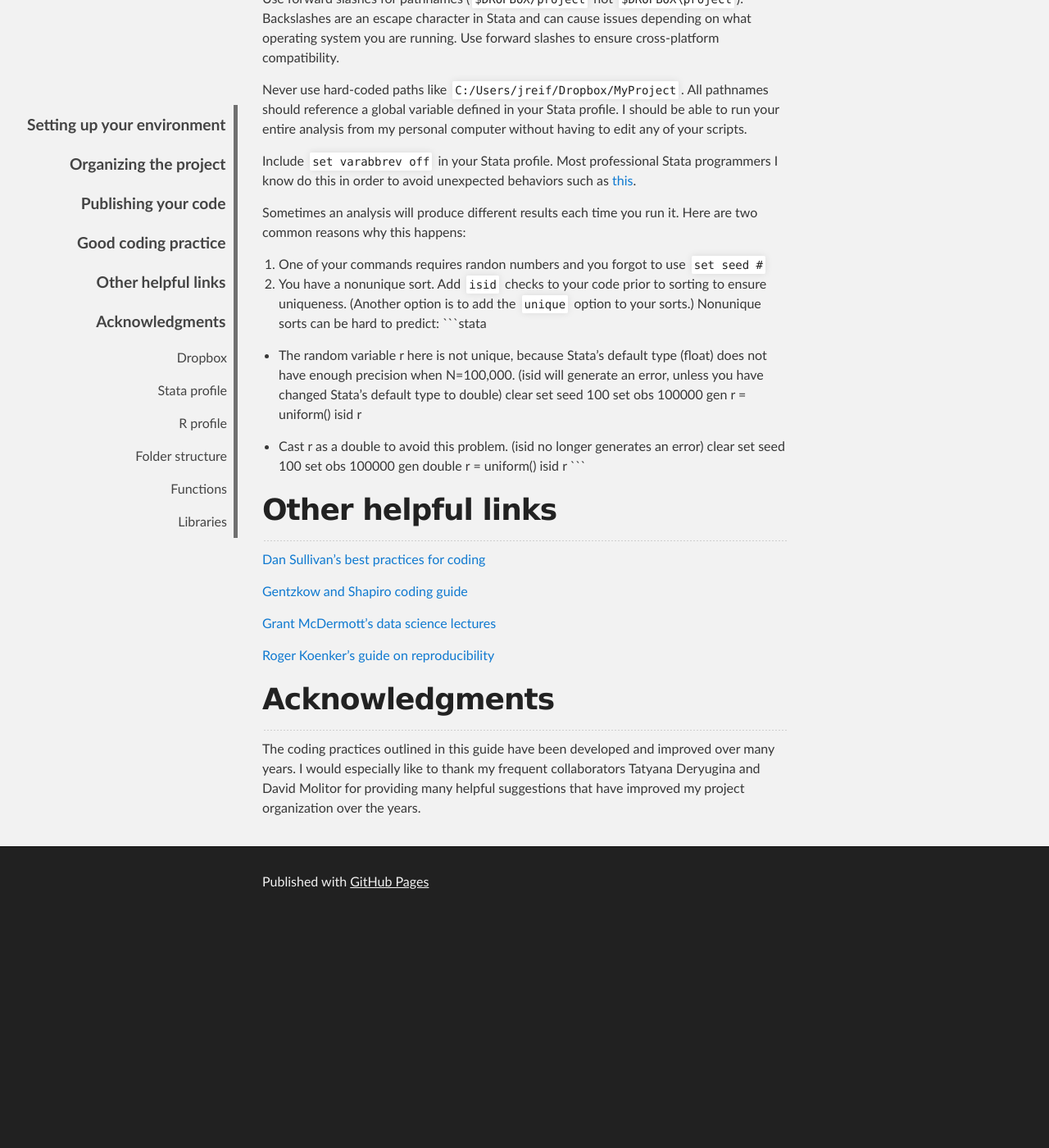
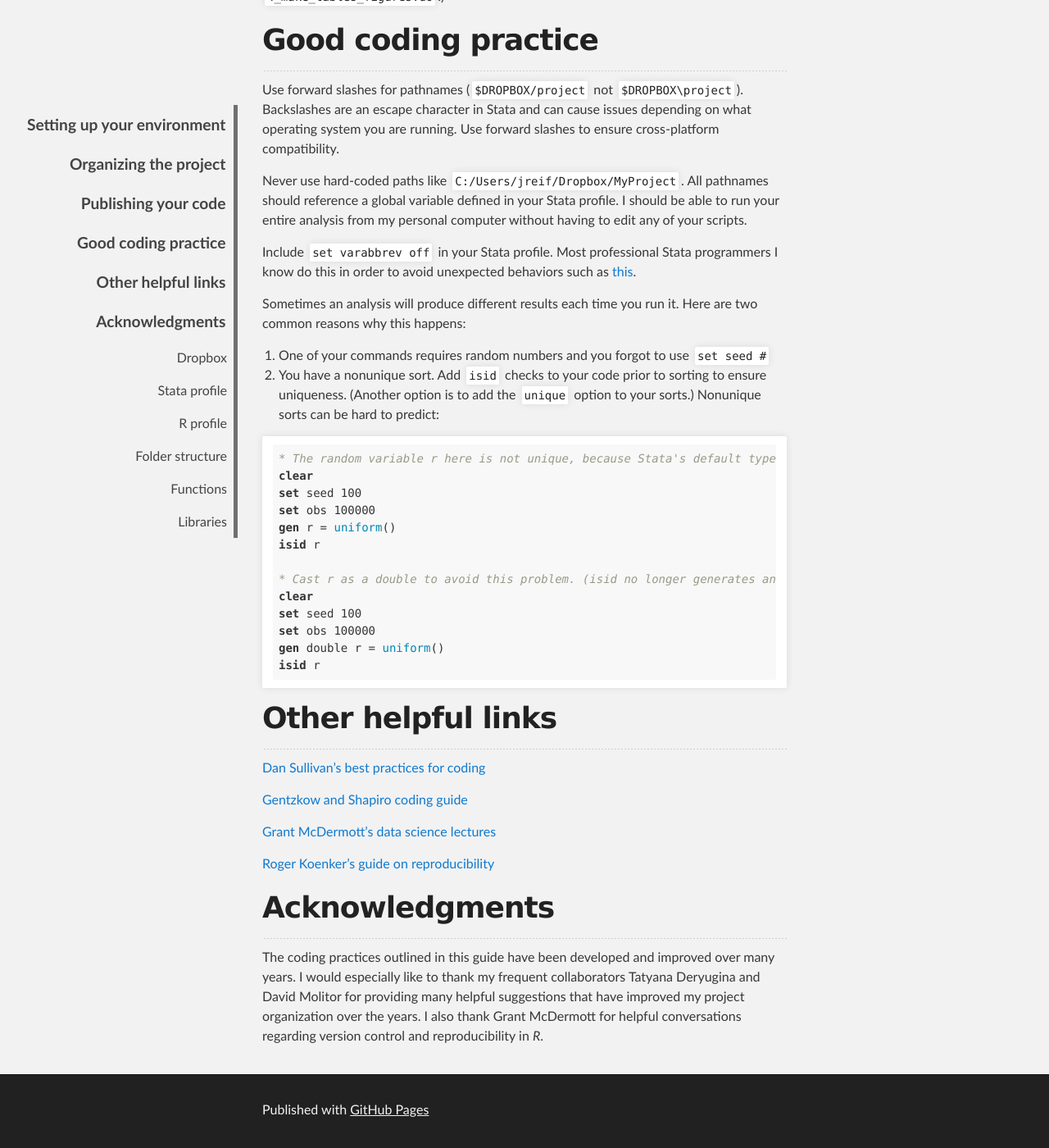
Before and after one commit to maskegger/guide, a Jekyll site: the page built from index.md, in a window 1280 px wide and 1400 px high, scrolled down 5998 px. Shown: the whole window at 82% size. Built offline with Jekyll 4.4.1, drawn with Linux system fonts in a browser that asks for light colours; before the commit the page ends 7120 px from its top, so only the background shows below that; some of the changed text lies outside the part shown.

Commit message:
Updated page description

````diff
--- a/_layouts/default.html
+++ b/_layouts/default.html
@@ -19,7 +19,7 @@
 
           <div class="header_container">
             <h1 id="project_title">{{ site.title | default: site.github.repository_name }}</h1>
-            <h2 id="project_tagline">{{ site.description | default: site.github.project_tagline }}</h2>
+            <h2 id="project_tagline">{{ page.description | default: site.github.project_tagline }}</h2>
           </div>
           <nav id="header_nav">
             {% if site.github.is_project_page %}
--- a/index.md
+++ b/index.md
@@ -59,6 +59,8 @@ In this example I have defined the location of only one project, `MyProject`. In
 <img src="/assets/guide/stata_profile.PNG" width="50%" title="Stata profile">
 
 ## *R* profile
+
+I write more than 99% of my code Stata, including C++ plugins such as [strgroup](https://github.com/reifjulian/strgroup). On occasion, I will make use of a routine in *R* that is not available in Stata (e.g., [XGBoost](https://xgboost.readthedocs.io/en/latest/)). It is therefore convenient to setup an *R* environment that is consistent with the Stata environment.
 
 *R* automatically runs `Rprofile.site` upon launch. On Windows, this file is located in the `C:/Program Files/R/R-n.n.n/etc` directory.  Alternatively you can store these settings in .Rprofile, which is run after Rprofile.site. Type `.libPaths()` at the R prompt to view a list of the paths for your particular computer.
 
@@ -198,10 +200,10 @@ Never use hard-coded paths like `C:/Users/jreif/Dropbox/MyProject`. All pathname
 Include `set varabbrev off` in your Stata profile.  Most professional Stata programmers I know do this in order to avoid unexpected behaviors such as [this](https://www.ifs.org.uk/docs/stata_gotchasJan2014.pdf).
 
 Sometimes an analysis will produce different results each time you run it. Here are two common reasons why this happens:
-1. One of your commands requires randon numbers and you forgot to use `set seed #`
+1. One of your commands requires random numbers and you forgot to use `set seed #`
 1. You have a nonunique sort. Add `isid` checks to your code prior to sorting to ensure uniqueness. (Another option is to add the `unique` option to your sorts.) Nonunique sorts can be hard to predict:
+
 ```stata
-
 * The random variable r here is not unique, because Stata's default type (float) does not have enough precision when N=100,000. (isid will generate an error, unless you have changed Stata's default type to double)
 clear
 set seed 100
@@ -235,4 +237,4 @@ isid r
 # Acknowledgments
 -----------
 
-The coding practices outlined in this guide have been developed and improved over many years. I would especially like to thank my frequent collaborators Tatyana Deryugina and David Molitor for providing many helpful suggestions that have improved my project organization over the years.
+The coding practices outlined in this guide have been developed and improved over many years. I would especially like to thank my frequent collaborators Tatyana Deryugina and David Molitor for providing many helpful suggestions that have improved my project organization over the years. I also thank Grant McDermott for helpful conversations regarding version control and reproducibility in *R*.
````
